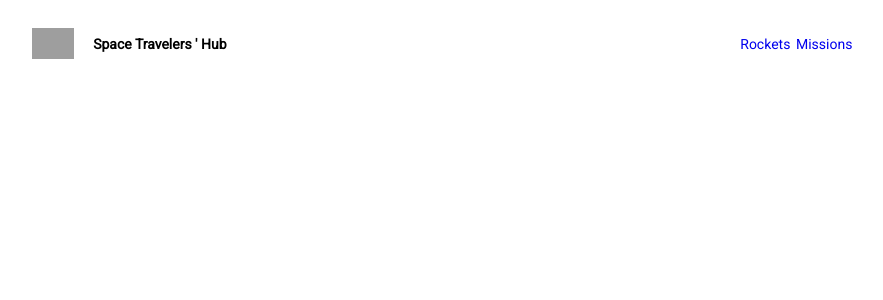
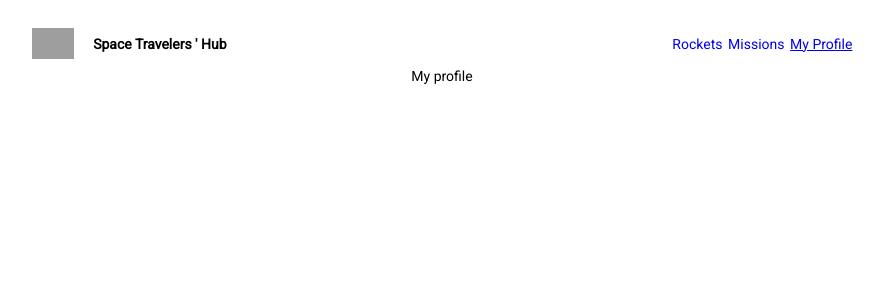
Before and after one commit to khanh-devos/react-redux-group-kanban, a React (Create React App) app: page /myprofile in a window 1280 px wide. Shown: the top 300 px of the page, without its empty margins (198-1081 px from the left). Built offline with nearby package versions, Linux system fonts and the light colour scheme; grey boxes are pictures that could not be loaded.

Commit message:
add My profile

```diff
--- a/src/App.js
+++ b/src/App.js
@@ -7,6 +7,7 @@ import {
 import Missions from './components/missions/Mission';
 import Rockets from './components/rockets/Rocket';
 import Logo from './planet.png';
+import MyProfile from './components/MyProfile';
 
 function App() {
   const colorActiveRoute = ({ isActive }) => (isActive ? { textDecoration: 'underline' } : { textDecoration: 'none' });
@@ -24,12 +25,15 @@ function App() {
           <navigator>
             <NavLink style={colorActiveRoute} to="/">Rockets</NavLink>
             <NavLink style={colorActiveRoute} to="/mission">Missions</NavLink>
+            <NavLink style={colorActiveRoute} to="/myprofile">My Profile</NavLink>
+
           </navigator>
         </header>
 
         <Routes>
           <Route path="/" element={<Rockets />} />
           <Route path="/mission" element={<Missions />} />
+          <Route path="/myprofile" element={<MyProfile />} />
 
         </Routes>
       </BrowserRouter>
--- /dev/null
+++ b/src/components/MyProfile.jsx
@@ -0,0 +1,3 @@
+export default function MyProfile() {
+  return (<div>My profile</div>);
+}
```
